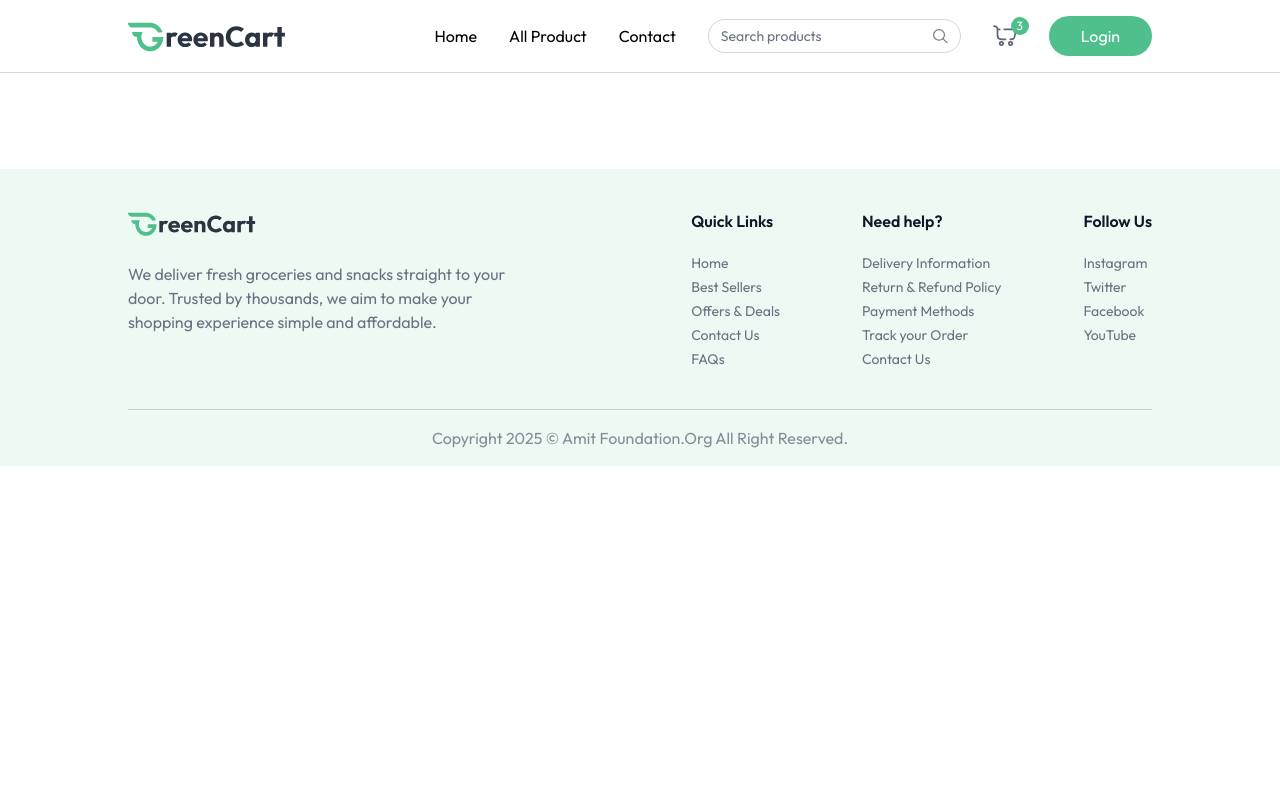
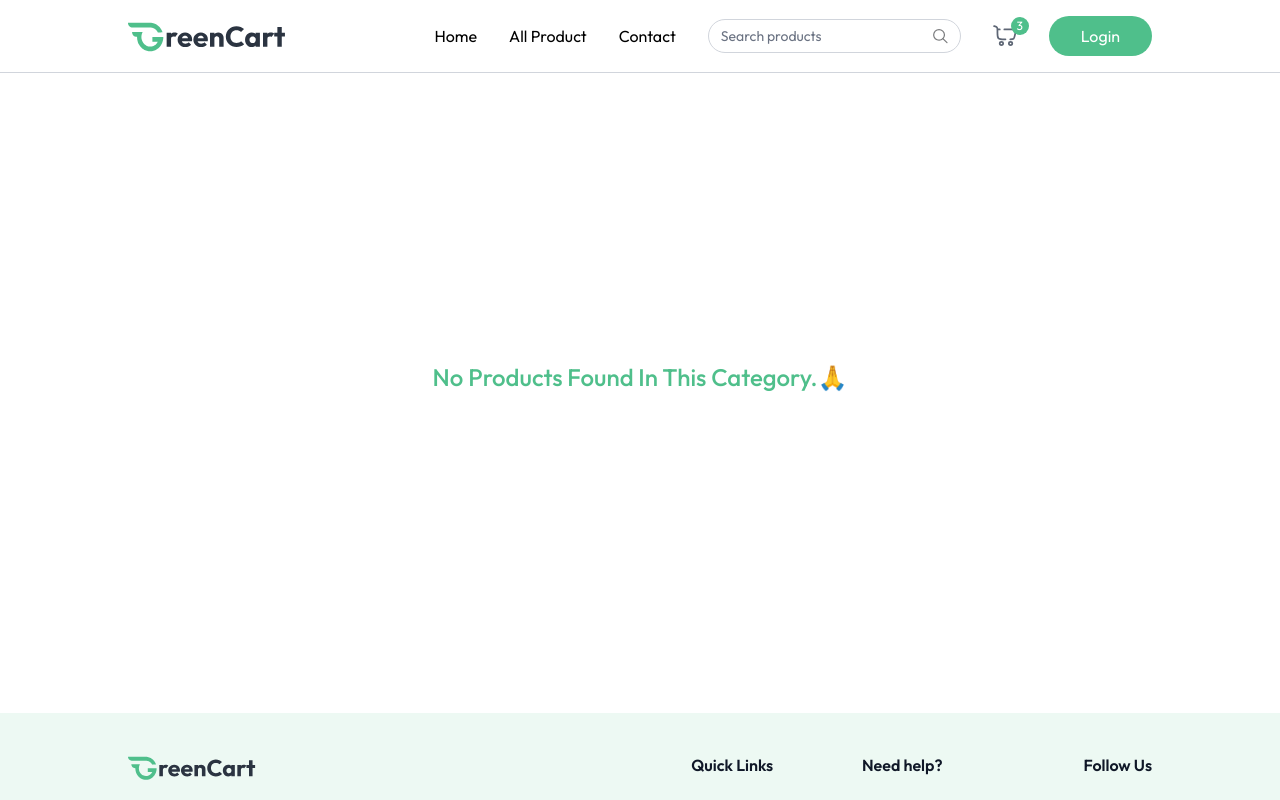
Before and after one commit to amitverma147/grocery-client, a React (Vite) app: page /products/1 in a window 1280 px wide. Shown: the top 800 px of the page. Built offline with nearby package versions, Linux system fonts and the light colour scheme.

Commit message:
done minor change on product card change 2:52:46

```diff
--- a/src/App.jsx
+++ b/src/App.jsx
@@ -6,6 +6,7 @@
 import { useAppContext } from "./context/AppContext";
 import Login from "./components/login";
 import AllProducts from "./pages/AllProducts";
+import ProductCategories from "./pages/ProductCategories";
 
 const App = () => {
   const isSellerPath = useLocation().pathname.includes("seller");
@@ -21,6 +22,7 @@
         <Routes>
           <Route path="/" element={<Home />} />
           <Route path="/products" element={<AllProducts />} />
+          <Route path="/products/:category" element={<ProductCategories />} />
         </Routes>
       </div>
       {!isSellerPath && <Footer />}
--- a/src/components/ProductCard.jsx
+++ b/src/components/ProductCard.jsx
@@ -3,13 +3,24 @@
 import { useAppContext } from "../context/AppContext";
 
 const ProductCard = ({ product }) => {
-  const [count, setCount] = useState(0);
-  const { currency, addToCart, updateCartItem, removeFromCart,cartItems,navigate } =
-    useAppContext();
+  const {
+    currency,
+    addToCart,
+    updateCartItem,
+    removeFromCart,
+    cartItems,
+    navigate,
+  } = useAppContext();
 
-
-  return product && (
-    <div className="border border-gray-500/20 rounded-md md:px-4 px-3 py-2 bg-white min-w-56 max-w-56 w-full">
+  return (
+    product && (
+      <div
+        onClick={() => {
+          navigate(`/products${product.category.toLowerCase()}/${product._id}`);
+          scrollTo(0,0);
+        }}
+        className="border border-gray-500/20 rounded-md md:px-4 px-3 py-2 bg-white min-w-56 max-w-56 w-full"
+      >
         <div className="group cursor-pointer flex items-center justify-center px-2">
           <img
             className="group-hover:scale-105 transition max-w-26 md:max-w-36"
@@ -37,12 +48,19 @@
           </div>
           <div className="flex items-end justify-between mt-3">
             <p className="md:text-xl text-base font-medium text-indigo-500">
-            {currency}{product.offerPrice}{" "}
+              {currency}
+              {product.offerPrice}{" "}
               <span className="text-gray-500/60 md:text-sm text-xs line-through">
-              {currency}{product.price}
+                {currency}
+                {product.price}
               </span>
             </p>
-          <div onClick={(e)=>{e.stopPropagation()}} className="text-primary">
+            <div
+              onClick={(e) => {
+                e.stopPropagation();
+              }}
+              className="text-primary"
+            >
               {!cartItems[product._id] ? (
                 <button
                   className="flex items-center justify-center gap-1 bg-primary/10 border border-primary/40 md:w-[80px] w-[64px] h-[34px] rounded  font-medium cursor-pointer "
@@ -54,14 +72,20 @@
               ) : (
                 <div className="flex items-center justify-center gap-2 md:w-20 w-16 h-[34px] bg-[#4fbf8b]/25 rounded select-none">
                   <button
-                  onClick={() => {removeFromCart(product._id)}}
+                    onClick={() => {
+                      removeFromCart(product._id);
+                    }}
                     className="cursor-pointer text-md px-2 h-full"
                   >
                     -
                   </button>
-                <span className="w-5 text-center">{cartItems[product._id]}</span>
+                  <span className="w-5 text-center">
+                    {cartItems[product._id]}
+                  </span>
                   <button
-                  onClick={() => {addToCart(product._id)}}
+                    onClick={() => {
+                      addToCart(product._id);
+                    }}
                     className="cursor-pointer text-md px-2 h-full"
                   >
                     +
@@ -72,6 +96,7 @@
           </div>
         </div>
       </div>
+    )
   );
 };
 export default ProductCard;
--- /dev/null
+++ b/src/pages/ProductCategories.jsx
@@ -0,0 +1,42 @@
+import { categories } from "../assets/assets";
+import ProductCard from "../components/ProductCard";
+import { useAppContext } from "../context/AppContext";
+import { useParams } from "react-router-dom";
+
+const ProductCategories = () => {
+  const { products } = useAppContext();
+  const { category } = useParams();
+  const searchCategory = categories.find(
+    (items) => items.path.toLowerCase() === category
+  );
+  const filteredProducts = products.filter(
+    (product) => product.category.toLowerCase() === category
+  );
+  return (
+    <div className="mt-16">
+      {searchCategory && (
+        <div className="flex flex-col items-end w-max">
+          <p className="text-2xl font-medium">
+            {searchCategory.text.toUpperCase()}
+          </p>
+          <div className="w-16 h-0.5 bg-[#4fbf8b] rounded-full"></div>
+        </div>
+      )}
+      {filteredProducts.length > 0 ? (
+        <div className="grid grid-cols-2 sm:grid-cols-3 md:grid-cols-4 ld:grid-cols-5 gap-3 md:gap-6 mt-6">
+          {filteredProducts.map((product) => (
+            <ProductCard key={product._id} product={product} />
+          ))}
+        </div>
+      ) : (
+        <div className="flex items-center justify-center h-[60vh]">
+          <p className="text-2xl font-medium text-[#4fbf8b]">
+            No Products Found In This Category.🙏
+          </p>
+        </div>
+      )}
+    </div>
+  );
+};
+
+export default ProductCategories;
```
Lines whose indentation alone changed are shown as unchanged.
